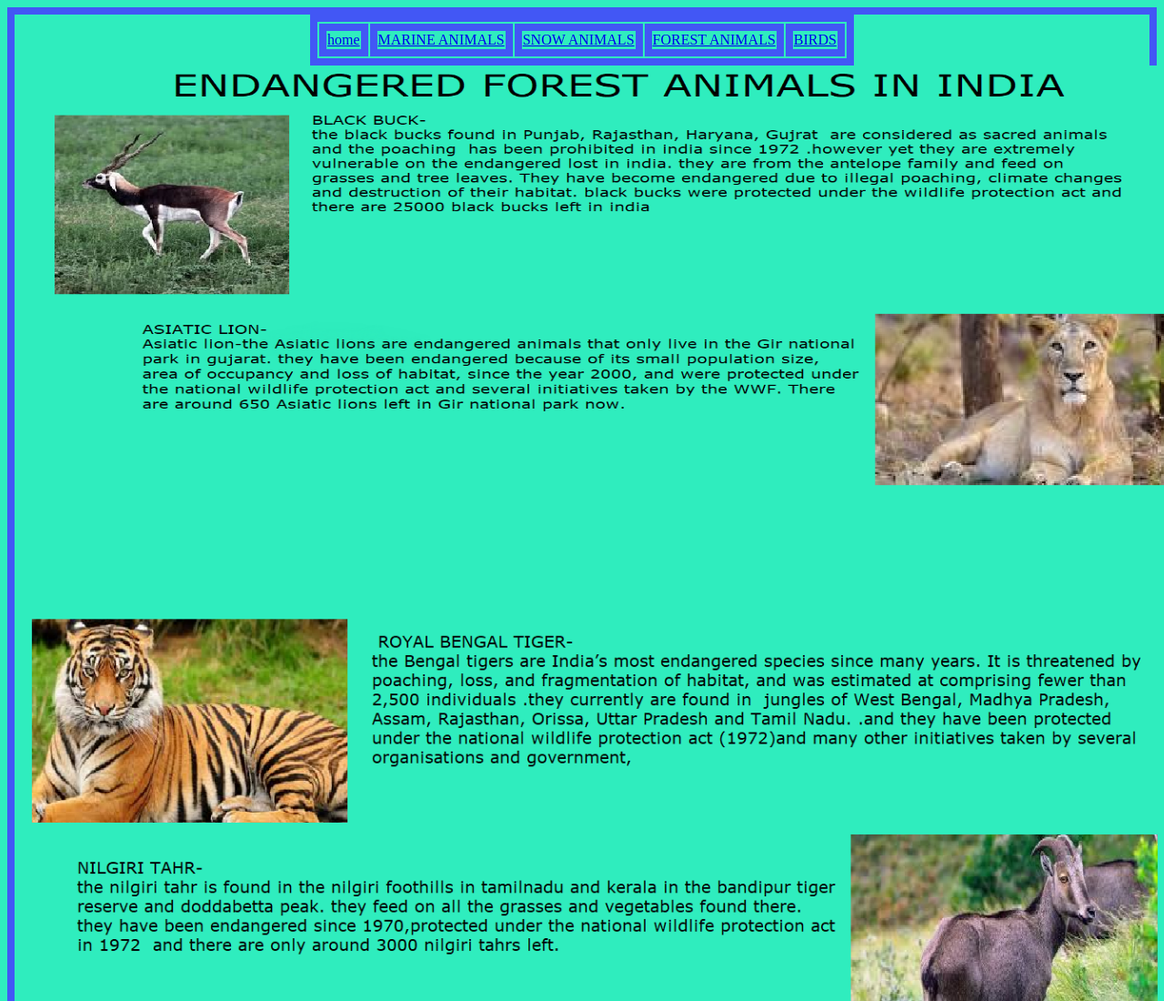
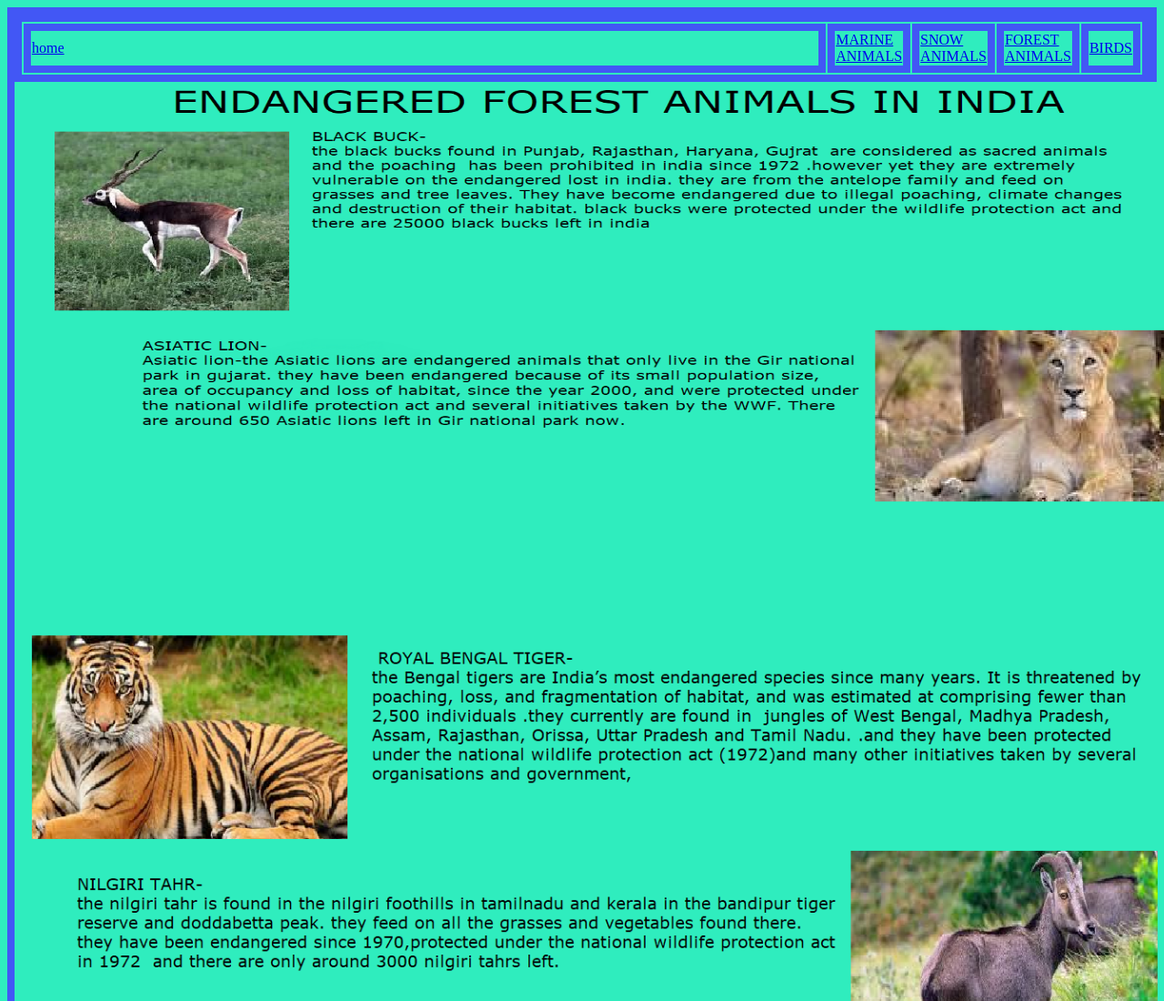
Before and after one commit to kaashvi-johari/kaashvi-project2.github.io, a plain HTML site: page forest tester.html in a window 1280 px wide. Shown: the top 1100 px of the page at 91% size. Drawn offline with Linux system fonts and the light colour scheme.

Commit message:
Update forest tester.html

```diff
--- a/forest tester.html
+++ b/forest tester.html
@@ -2,7 +2,7 @@
 <head>
 <style>
 body{background-color:#2fedbe;border:8px solid #4257f5;}
-   table,tr,td{border:8px solid #4257f5;}
+   table,tr,td{border:8px solid #4257f5;width:100%;}
 </style>
 <head>
 <body>
```
